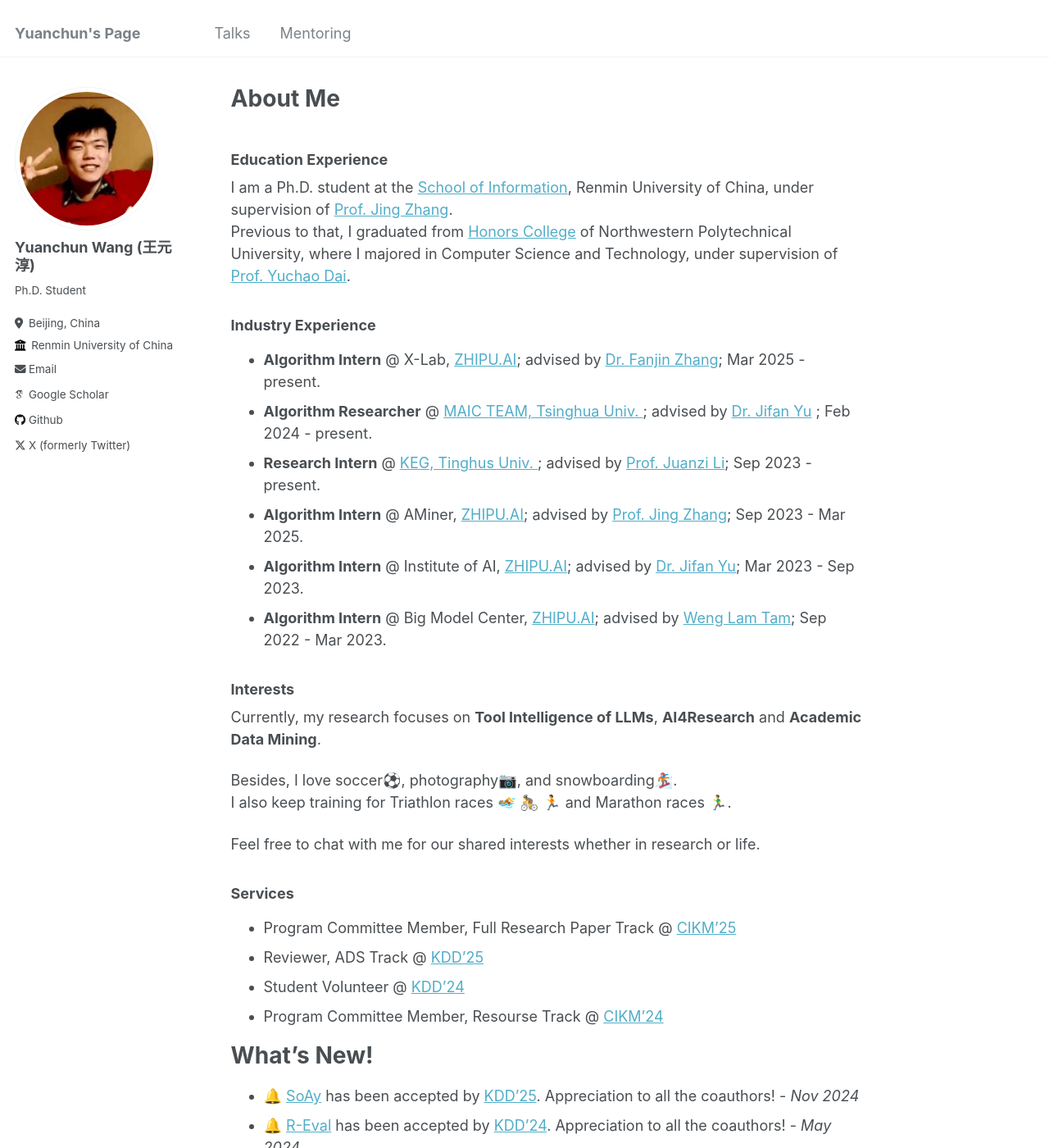
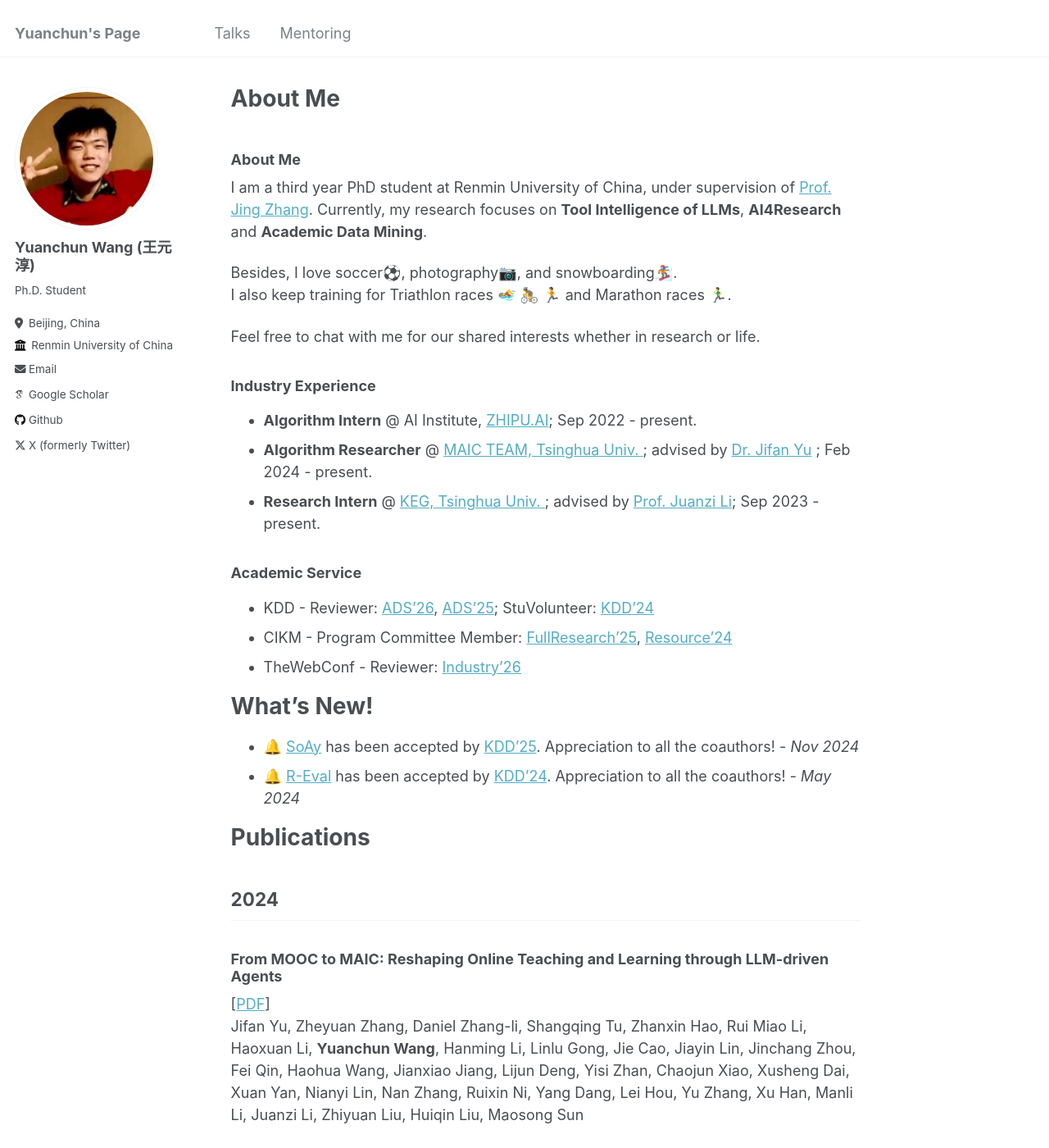
Before and after one commit to WangYC-99/WangYC-99.github.io, a Jekyll site: the page built from _pages/about.md, in a window 1280 px wide and 1400 px high. Shown: the whole window at 82% size. Built offline with Jekyll 4.4.1, drawn with Linux system fonts in a browser that asks for light colours; some web fonts are replaced.

Commit message:
update 250815

```diff
--- a/_pages/about.md
+++ b/_pages/about.md
@@ -6,31 +6,23 @@ redirect_from:
   - /about/
   - /about.html
 ---
-### Education Experience
-I am a Ph.D. student at the [School of Information](http://info.ruc.edu.cn/), Renmin University of China, under supervision of [Prof. Jing Zhang](https://xiaojingzi.github.io/).
-Previous to that, I graduated from [Honors College](https://honors.nwpu.edu.cn/) of Northwestern Polytechnical University, where I majored in Computer Science and Technology, under supervision of [Prof. Yuchao Dai](https://scholar.google.com/citations?user=fddAbqsAAAAJ&hl=en).
-
-### Industry Experience
-* **Algorithm Intern** @ X-Lab, [ZHIPU.AI](https://www.zhipuai.cn/); advised by [Dr. Fanjin Zhang](https://zfjsail.github.io/); Mar 2025 - present.
-* **Algorithm Researcher** @ [MAIC TEAM, Tsinghua Univ. ](https://project.maic.chat/team); advised by [Dr. Jifan Yu](https://yujifan0326.github.io/) ; Feb 2024 - present.
-* **Research Intern** @ [KEG, Tinghus Univ. ](https://keg.cs.tsinghua.edu.cn/); advised by [Prof. Juanzi Li](https://keg.cs.tsinghua.edu.cn/persons/ljz/); Sep 2023 - present.
-* **Algorithm Intern** @ AMiner, [ZHIPU.AI](https://www.zhipuai.cn/); advised by [Prof. Jing Zhang](https://xiaojingzi.github.io/);  Sep 2023 - Mar 2025.
-* **Algorithm Intern** @ Institute of AI, [ZHIPU.AI](https://www.zhipuai.cn/); advised by [Dr. Jifan Yu](https://yujifan0326.github.io/);  Mar 2023 - Sep 2023.
-* **Algorithm Intern** @ Big Model Center, [ZHIPU.AI](https://www.zhipuai.cn/); advised by [Weng Lam Tam](https://openreview.net/profile?id=~Weng_Lam_Tam1); Sep 2022 - Mar 2023.
-
-### Interests
-Currently, my research focuses on **Tool Intelligence of LLMs**, **AI4Research** and **Academic Data Mining**.
+### About Me
+I am a third year PhD student at Renmin University of China, under supervision of [Prof. Jing Zhang](https://xiaojingzi.github.io/). Currently, my research focuses on **Tool Intelligence of LLMs**, **AI4Research** and **Academic Data Mining**.
 
 Besides, I love soccer⚽️, photography📷, and snowboarding🏂.
 I also keep training for Triathlon races 🏊 🚴 🏃 and Marathon races 🏃‍♂️.
 
 Feel free to chat with me for our shared interests whether in research or life.
 
-### Services
-* Program Committee Member, Full Research Paper Track @ [CIKM'25](https://cikm2025.org/)
-* Reviewer, ADS Track @ [KDD'25](https://kdd2025.kdd.org/)
-* Student Volunteer @ [KDD'24](https://kdd2024.kdd.org/)
-* Program Committee Member, Resourse Track @ [CIKM'24](https://cikm2024.org)
+### Industry Experience
+* **Algorithm Intern** @ AI Institute, [ZHIPU.AI](https://www.zhipuai.cn/); Sep 2022 - present.
+* **Algorithm Researcher** @ [MAIC TEAM, Tsinghua Univ. ](https://project.maic.chat/team); advised by [Dr. Jifan Yu](https://yujifan0326.github.io/) ; Feb 2024 - present.
+* **Research Intern** @ [KEG, Tsinghua Univ. ](https://keg.cs.tsinghua.edu.cn/); advised by [Prof. Juanzi Li](https://keg.cs.tsinghua.edu.cn/persons/ljz/); Sep 2023 - present.
+
+### Academic Service
+* KDD - Reviewer: [ADS'26](https://kdd2026.kdd.org/), [ADS'25](https://kdd2025.kdd.org/); StuVolunteer: [KDD'24](https://kdd2024.kdd.org/)
+* CIKM - Program Committee Member: [FullResearch'25](https://cikm2025.org/), [Resource'24](https://cikm2024.org)
+* TheWebConf - Reviewer: [Industry'26](https://www2026.thewebconf.org/)
 
 # What's New!
 * 🔔 [SoAy](https://arxiv.org/pdf/2405.15165) has been accepted by [KDD'25](https://kdd2025.kdd.org/). Appreciation to all the coauthors! - *Nov 2024*
```
